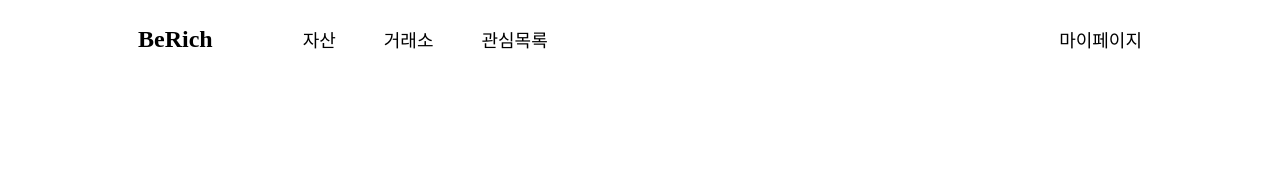
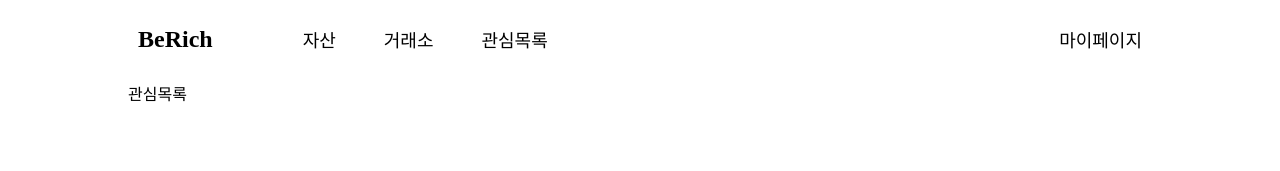
Before and after one commit to hwnim5324/BeRich, a React (Create React App) app: page /watching in a window 1280 px wide. Shown: the top 171 px of the page. Built offline with nearby package versions, Linux system fonts and the light colour scheme; sample sign-in values are in the browser's storage; a web font is replaced by a local one.

Commit message:
watching page ui in progress.

```diff
--- a/src/components/pages/Watching.tsx
+++ b/src/components/pages/Watching.tsx
@@ -1,5 +1,7 @@
 import React, { useContext } from "react";
 import LogInStore from "../../store/LogInStore";
+
+import '../../styles/pages/Watching.scss';
 
 const Watching = () :JSX.Element => {
 
@@ -15,8 +17,8 @@ const Watching = () :JSX.Element => {
         );
     }else{
         return (
-            <section>
-
+            <section id="watching">
+                관심목록
             </section>
         );
     }
--- /dev/null
+++ b/src/styles/pages/Watching.scss
@@ -0,0 +1,3 @@
+#watching{
+    padding: 0 10% 0 10%;
+}
```
